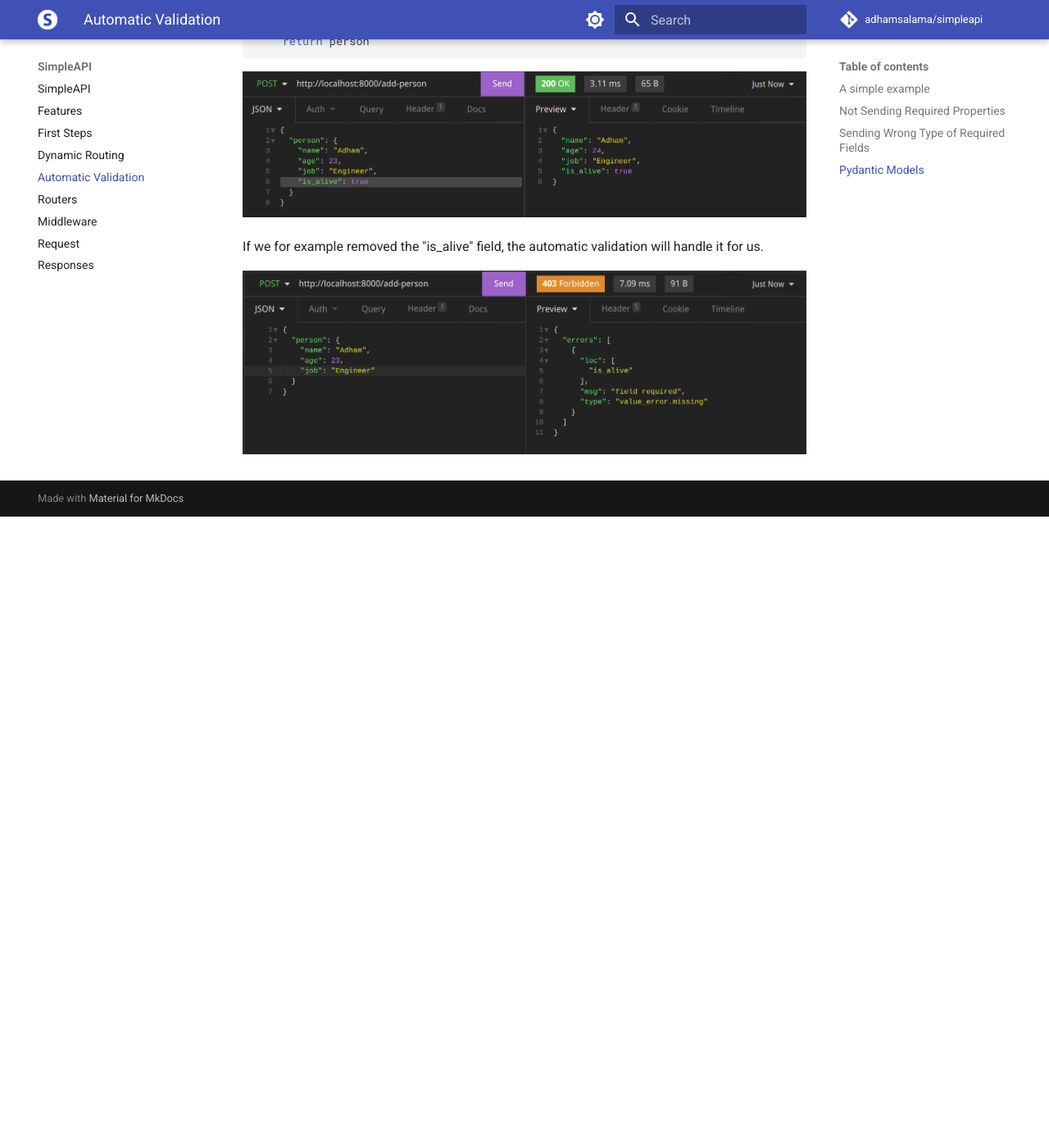
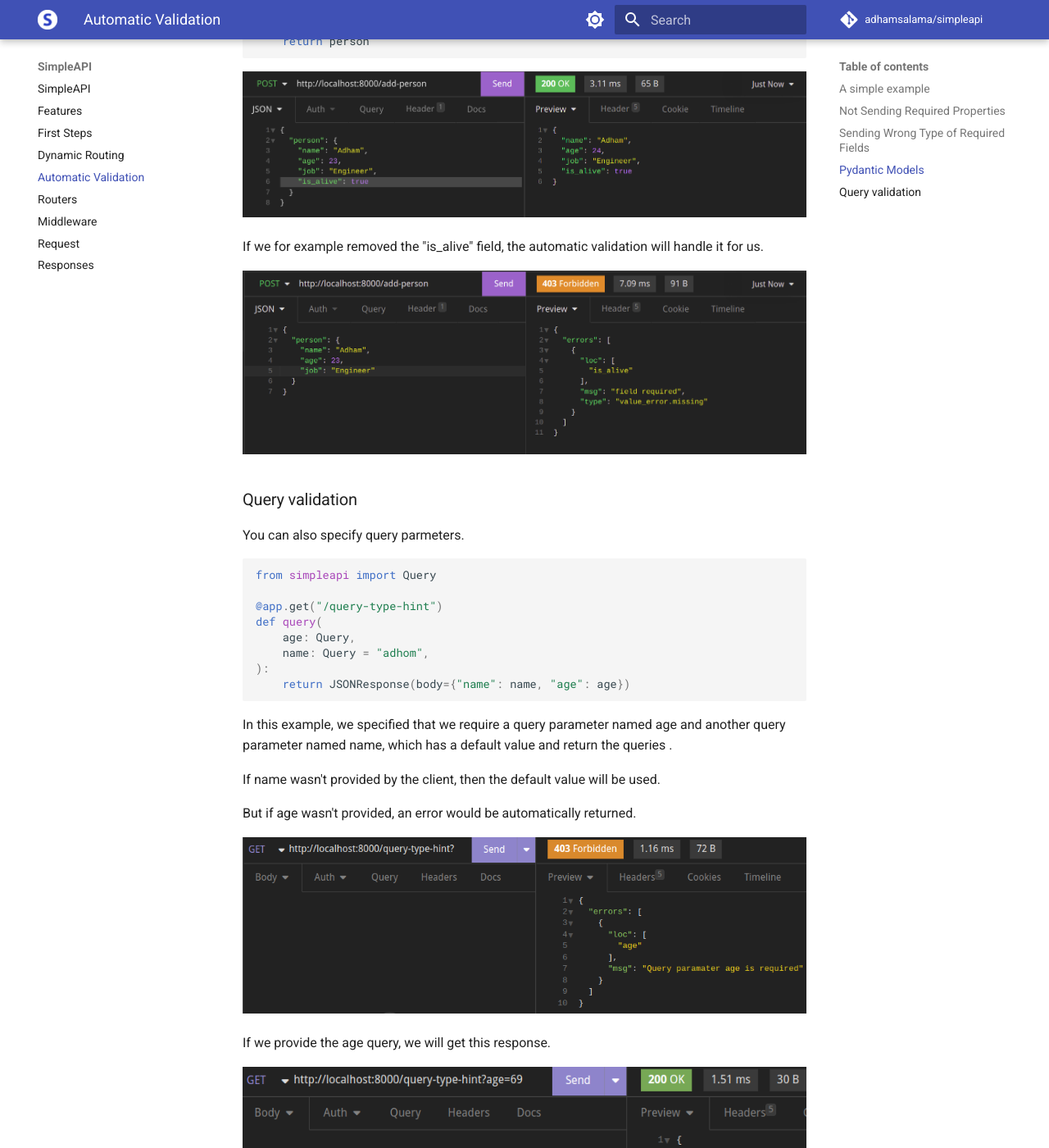
Before and after one commit to adhamsalama/simpleapi, an MkDocs documentation site: the page built from docs/automatic_validation.md, in a window 1280 px wide and 1400 px high, scrolled down 2039 px. Shown: the whole window at 82% size. Built offline with MkDocs 1.6.1 and Material for MkDocs 9.7.7, drawn with Linux system fonts in a browser that asks for light colours; comment, search, counter and statistics services are not loaded; before the commit the page ends 2669 px from its top, so only the background shows below that; some of the changed text lies outside the part shown.

Commit message:
Add query docs

````diff
--- a/docs/automatic_validation.md
+++ b/docs/automatic_validation.md
@@ -65,3 +65,42 @@ def add_person(person: Person):
 If we for example removed the "is_alive" field, the automatic validation will handle it for us.
 
 ![dependency_injection_pydantic_error](assets/dependency_injection_pydantic_error.png)
+
+### Query validation
+
+You can also specify query parmeters.
+
+```python
+from simpleapi import Query
+
+@app.get("/query-type-hint")
+def query(
+    age: Query,
+    name: Query = "adhom",
+):
+    return JSONResponse(body={"name": name, "age": age})
+
+```
+
+In this example, we specified that we require a query parameter named age and another query parameter named name, which has a default value and return the queries .
+
+If name wasn't provided by the client, then the default value will be used.
+
+But if age wasn't provided, an error would be automatically returned.
+
+![query_error](assets/query-error.png)
+
+If we provide the age query, we will get this response.
+
+![query_response](assets/query-response.png)
+
+If we provide name and query, we will get this response.
+
+![query_response](assets/query-response-2.png)
+
+Notice that because we provied a value for name, this value was passed to the function and was used instead of the default value.
+
+The Query type is a union of str and list[str].
+
+If we provide multiple values for the same query parameter, it will be passed to the function as an array.
+![query_response](assets/query-response-3.png)
````
Also changed, not shown: docs/assets/query-error.png (added), docs/assets/query-response-2.png (added), docs/assets/query-response-3.png (added), docs/assets/query-response.png (added).
